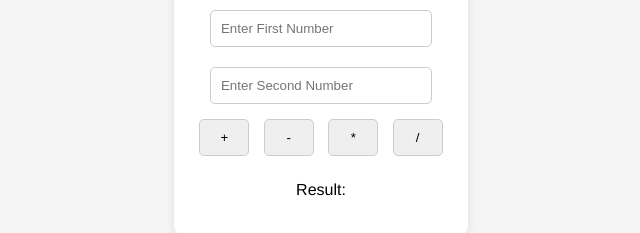
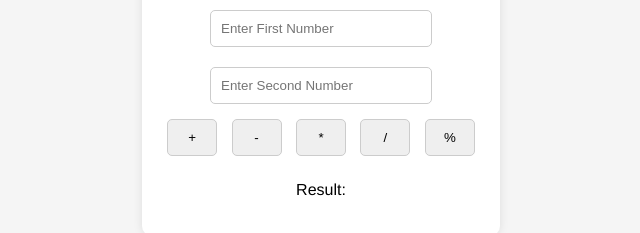
Before and after one commit to enriquecabral/01_calculator, a plain HTML site: page index.html in a window 1280 px wide. Shown: the part 340-573 px from the top of the page, without its empty margins (319-959 px from the left). Drawn offline with Linux system fonts and the light colour scheme.

Commit message:
web-calculator

```diff
--- a/index.html
+++ b/index.html
@@ -20,6 +20,7 @@
             <button onclick="calculate('-')">-</button>
             <button onclick="calculate('*')">*</button>
             <button onclick="calculate('/')">/</button>
+            <button onclick="calculate('%')">%</button>
         </div>
         <p>Result: <span id="result"></span></p>
     </div>
--- a/script.js
+++ b/script.js
@@ -22,6 +22,13 @@ function calculate(operator) {
             }
             result = num1 / num2;
             break;
+        case '%':
+            if (num2 === 0) {
+                alert("Cannot divide by zero");
+                return;
+            }
+            result = num1 % num2;
+            break;
         default:
             alert("Invalid operator");
             return;
```
Also changed, not shown: README.md.
